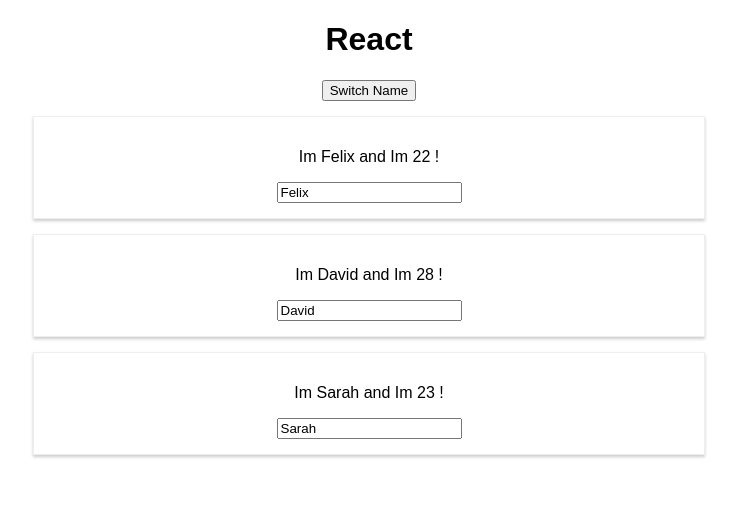
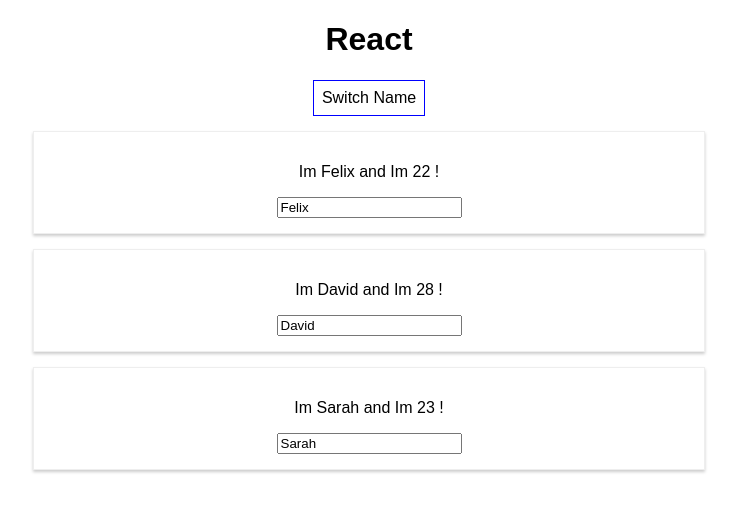
Before and after one commit to felixhaeberle/react-course, a React (Create React App) app in the folder section_03/react-complete-guide/: page / in a window 1280 px wide. Shown: the top 512 px of the page, without its empty margins (271-1008 px from the left). Built offline with nearby package versions, Linux system fonts and the light colour scheme.

Commit message:
Do inline styling in React

```diff
--- a/section_03/react-complete-guide/src/App.js
+++ b/section_03/react-complete-guide/src/App.js
@@ -34,10 +34,22 @@
   }
 
   render() {
+    const style = {
+      backgroundColor: 'white',
+      font: 'inherit',
+      border: '1px solid blue',
+      padding: '8px',
+      cursor: 'pointer'
+    };
+
     return (
       <div className="App">
         <h1>React</h1>
-        <button onClick={() => this.switchNameHandler("Pascal")}>Switch Name</button>
+        <button
+          style={style}
+          onClick={() => this.switchNameHandler("Pascal")}>
+          Switch Name
+        </button>
         <Person
           name={this.state.persons[0].name}
           age={this.state.persons[0].age}
```
